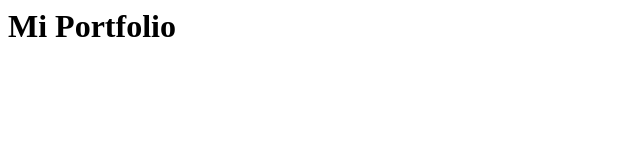
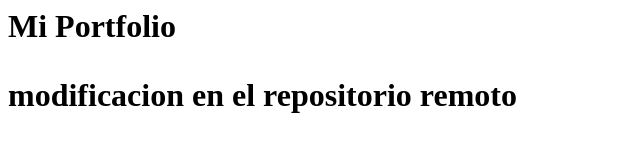
Before and after one commit to webMartinPaz/PortfolioFrontend, a plain HTML site: page index.html in a window 1280 px wide. Shown: the whole page, without its empty margins (0-640 px from the left). Drawn offline with Linux system fonts and the light colour scheme.

Commit message:
Update index.html

```diff
--- a/index.html
+++ b/index.html
@@ -1,3 +1,2 @@
 <h1>Mi Portfolio
-
-</h1>
+<p> modificacion en el repositorio remoto</p>
```
